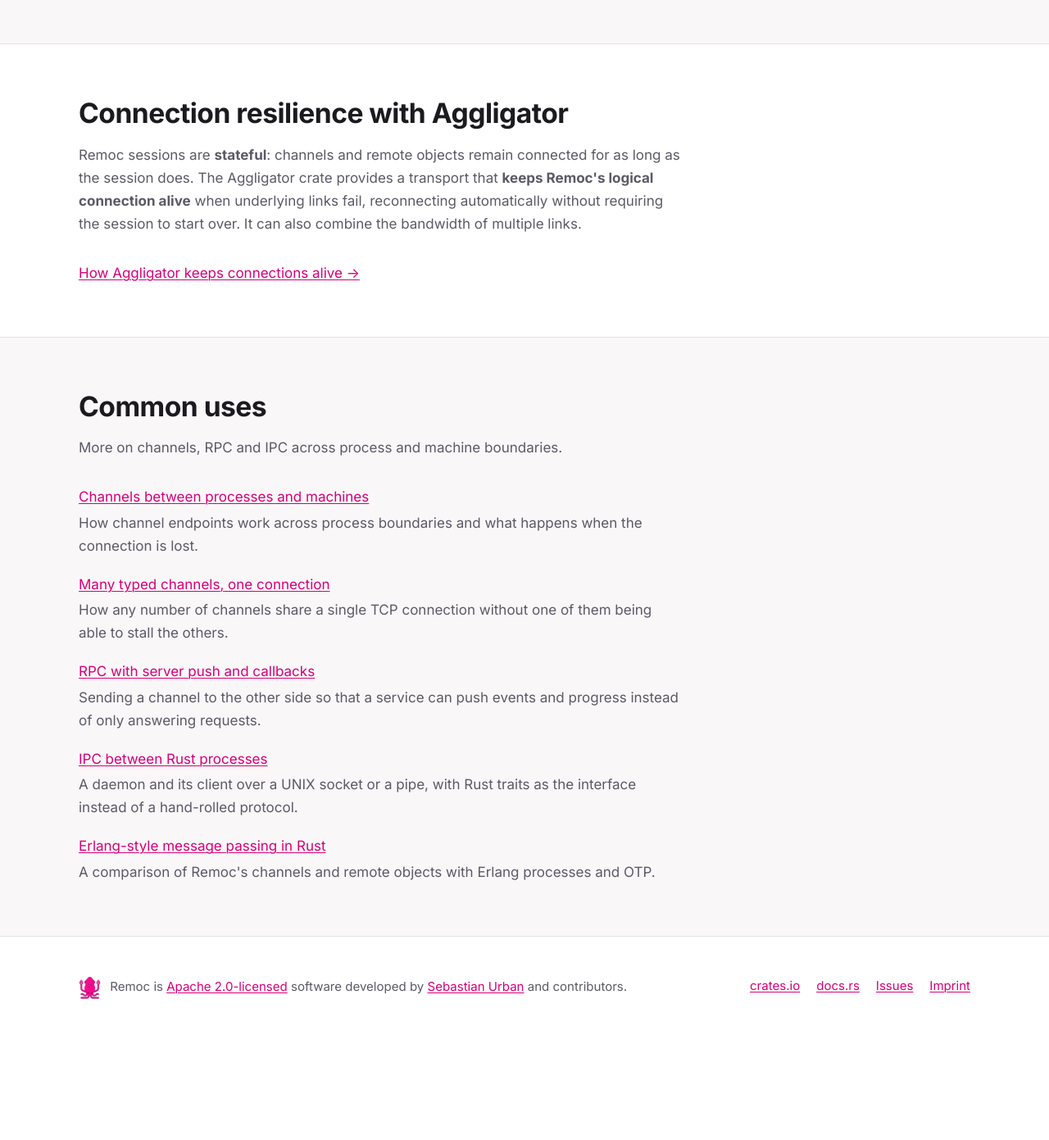
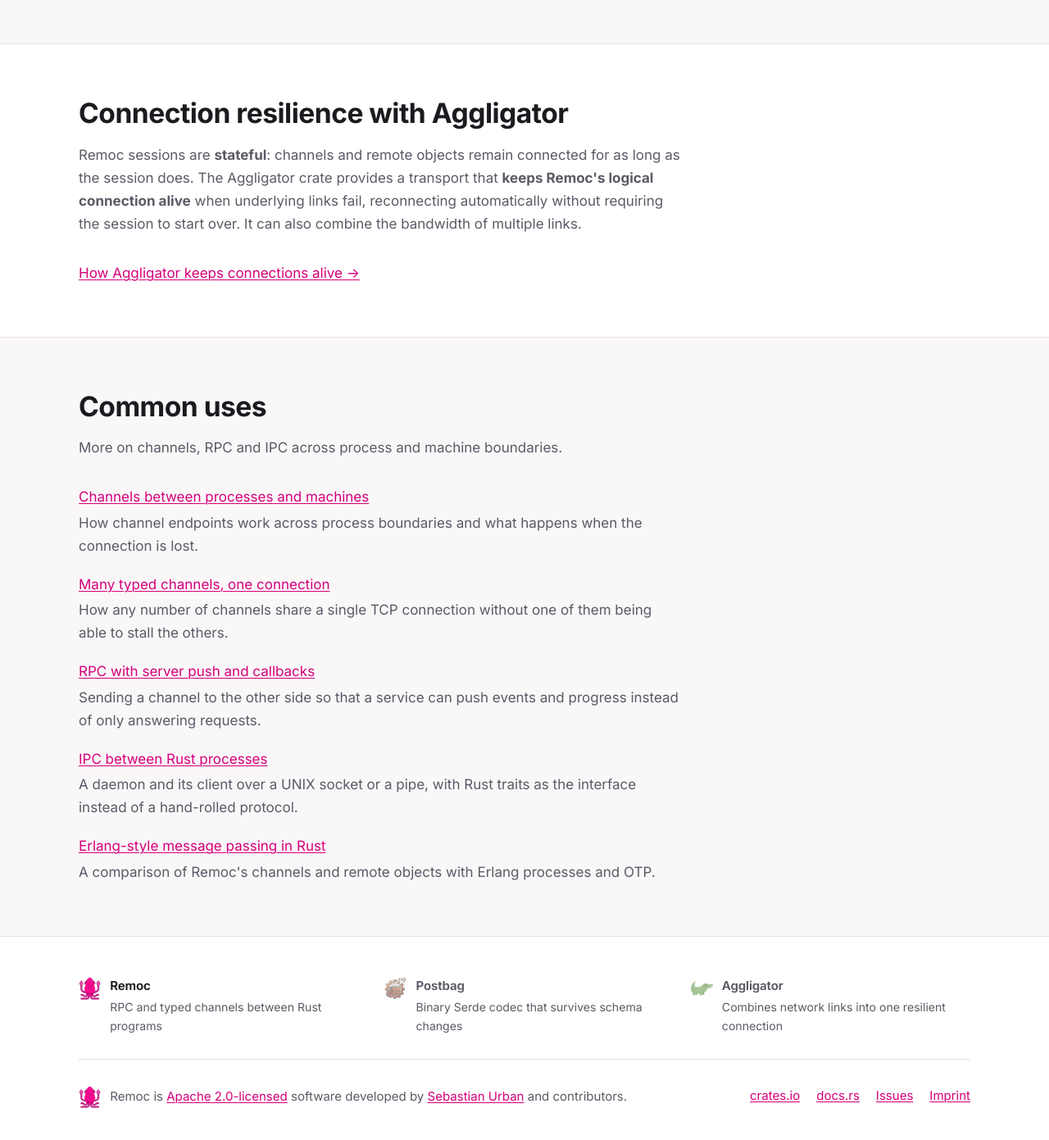
Before and after one commit to remoc-rs/remoc-rs.github.io, a Jekyll site: the page built from index.html, in a window 1280 px wide and 1400 px high, scrolled down 5904 px. Shown: the top 1391 px of the window at 82% size. Built offline with Jekyll 4.4.1, drawn with Linux system fonts in a browser that asks for light colours; before the commit the page ends 7171 px from its top, so only the background shows below that.

Commit message:
Add navigational footer

```diff
--- a/_includes/footer.html
+++ b/_includes/footer.html
@@ -1,6 +1,32 @@
 {%- assign project = site.projects | where: "id", page.project | first %}
 {%- unless project %}{% assign project = site.projects | first %}{% endunless %}
 <footer{% if page.footer_alt %} class="alt"{% endif %}>
+    {%- comment -%}
+    Once the reader has scrolled, the header switcher is gone, so the three projects are
+    offered again here with the same one-line summaries the switcher uses as its tooltips.
+    {%- endcomment -%}
+    <div class="footer-projects">
+        {%- for other in site.projects %}
+        {%- if other.id == page.project %}
+        <div class="footer-project current" aria-current="page">
+            <img src="{{ other.logo }}" alt="" width="27" height="28">
+            <div>
+                <span class="name">{{ other.name }}</span>
+                <p>{{ other.summary }}</p>
+            </div>
+        </div>
+        {%- else %}
+        <a class="footer-project" href="{{ other.url }}">
+            <img src="{{ other.logo }}" alt="" width="27" height="28">
+            <div>
+                <span class="name">{{ other.name }}</span>
+                <p>{{ other.summary }}</p>
+            </div>
+        </a>
+        {%- endif %}
+        {%- endfor %}
+    </div>
+
     <div class="footer-inner">
         <div class="footer-brand">
             <img src="{{ project.logo }}" alt="" width="27" height="28">
--- a/style.css
+++ b/style.css
@@ -1487,6 +1487,64 @@
 
 /* Footer */
 
+/* The three projects, offered again at the end of the page. The one you are reading
+   about is shown too, so the set stays complete, but it is not a link. */
+
+.footer-projects {
+    max-width: var(--measure);
+    margin: 0 auto 2rem;
+    padding-bottom: 1.75rem;
+    border-bottom: 1px solid var(--border);
+    display: grid;
+    grid-template-columns: repeat(auto-fit, minmax(15rem, 1fr));
+    gap: 1.5rem 2rem;
+}
+
+.footer-project {
+    display: flex;
+    align-items: start;
+    gap: 0.7rem;
+    text-decoration: none;
+    color: inherit;
+}
+
+.footer-project img {
+    flex: none;
+    margin-top: 0.1rem;
+}
+
+.footer-project .name {
+    display: block;
+    font-weight: 650;
+    letter-spacing: -0.01em;
+    color: var(--fg);
+}
+
+.footer-project p {
+    margin: 0.1rem 0 0;
+    font-size: 0.88rem;
+    color: var(--fg-muted);
+}
+
+/* As in the switcher at the top of the page: the project you are reading about keeps its
+   colour, and the others stay quiet until you point at them. */
+
+.footer-project:not(.current) .name {
+    color: var(--fg-muted);
+}
+
+.footer-project:not(.current) img {
+    opacity: 0.55;
+}
+
+.footer-project:not(.current):hover .name {
+    color: var(--fg);
+}
+
+.footer-project:not(.current):hover img {
+    opacity: 1;
+}
+
 footer {
     padding: 3rem 1.25rem;
     font-size: 0.94rem;
```
